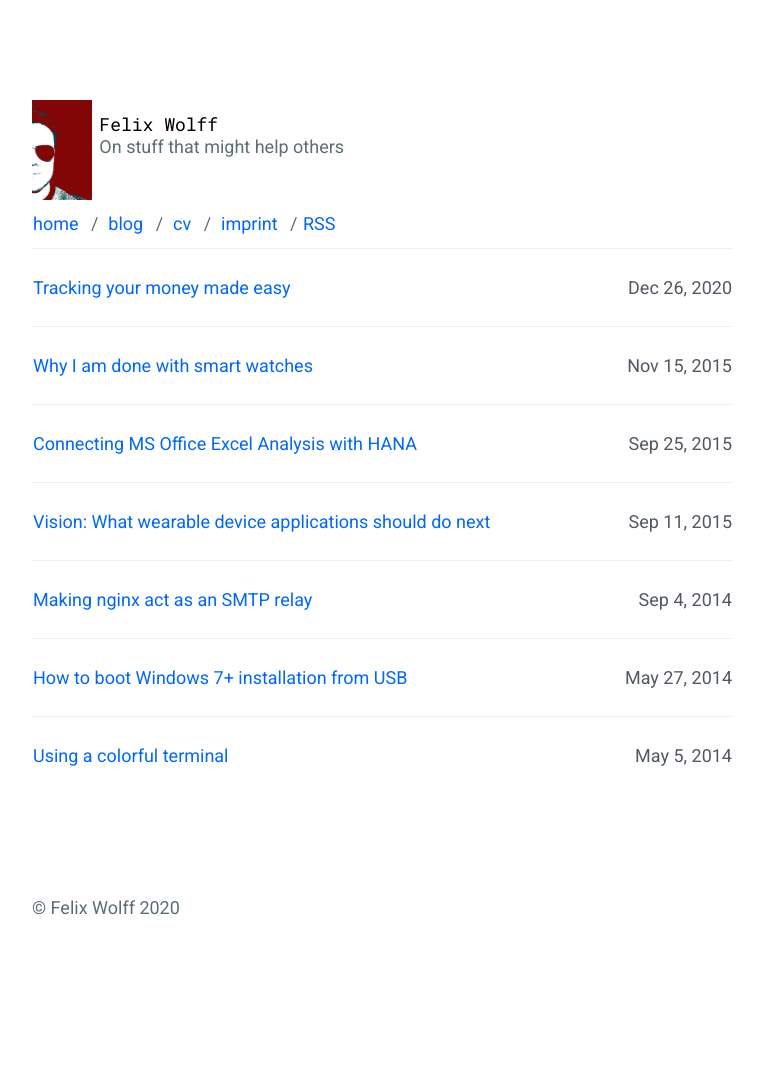
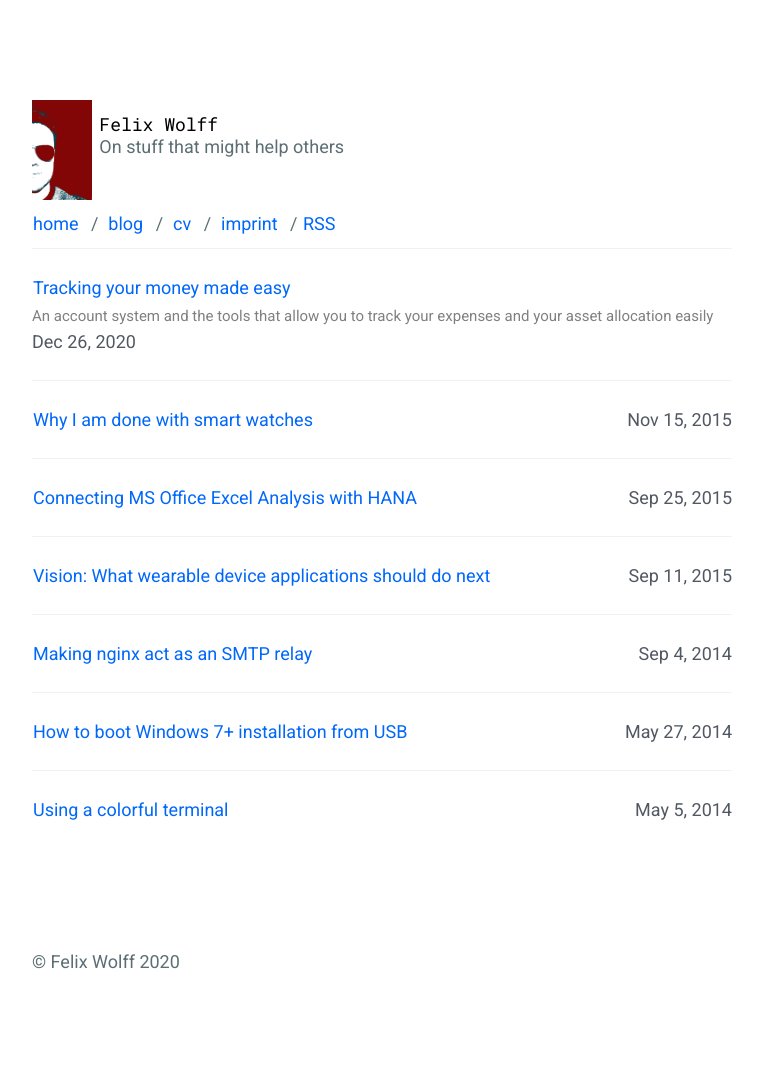
Before and after one commit to flxw/flxw.github.io, a Jekyll site: the page built from _pages/blog.md, in a window 1280 px wide. Shown: the whole page, without its empty margins (258-1021 px from the left). Built offline with Jekyll 4.4.1, drawn with Linux system fonts in a browser that asks for light colours; before the commit the page ends 1021 px from its top, so only the background shows below that.

Commit message:
add description

```diff
--- a/_posts/2020-12-26-tracking-finances-made-easy.md
+++ b/_posts/2020-12-26-tracking-finances-made-easy.md
@@ -1,7 +1,7 @@
 ---
 layout: post
 title: "Tracking your money made easy"
-description: ""
+description: "An account system and the tools that allow you to track your expenses and your asset allocation easily"
 ---
 
 A couple of years ago, I started getting more and more into understanding how the financial system works,
```
